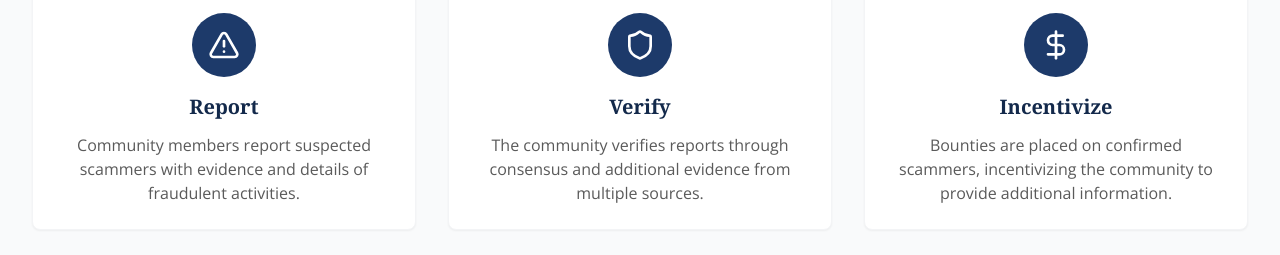
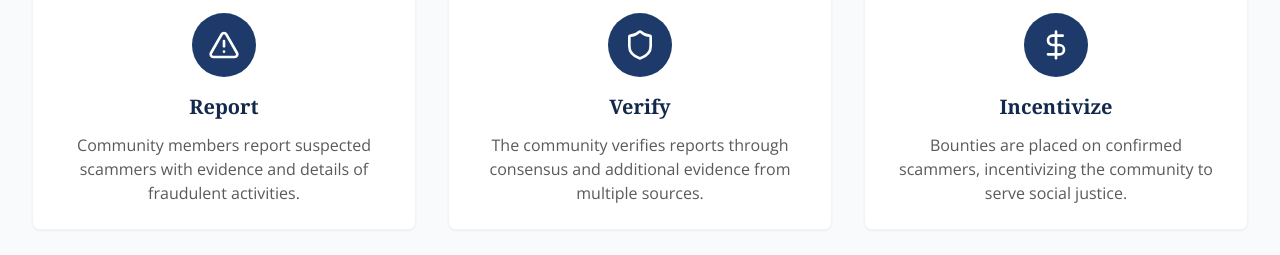
Before and after one commit to BOSC-DEV/sec-app, a React (Vite) app: page / in a window 1280 px wide. Shown: the part 1240-1495 px from the top of the page. Built offline with nearby package versions, Linux system fonts and the light colour scheme; no server answers; the database is empty.

Commit message:
Visual edit in Lovable
Edited UI in Lovable

```diff
--- a/src/pages/Index.tsx
+++ b/src/pages/Index.tsx
@@ -84,9 +84,7 @@ const Index = () => {
                 <DollarSign className="h-8 w-8 text-white" />
               </div>
               <h3 className="text-xl font-serif font-bold text-icc-blue mb-3">Incentivize</h3>
-              <p className="text-icc-gray">
-                Bounties are placed on confirmed scammers, incentivizing the community to provide additional information.
-              </p>
+              <p className="text-icc-gray">Bounties are placed on confirmed scammers, incentivizing the community to serve social justice.</p>
             </div>
           </div>
         </div>
```
